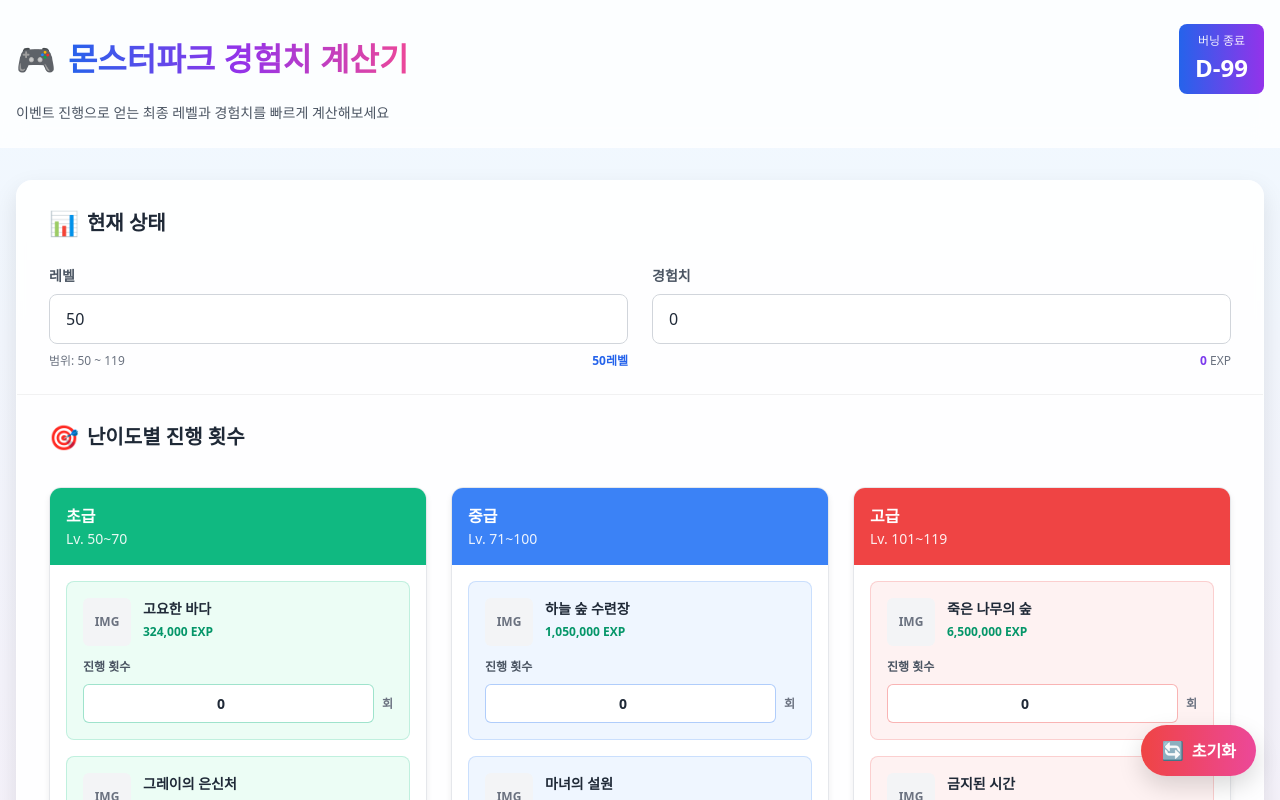
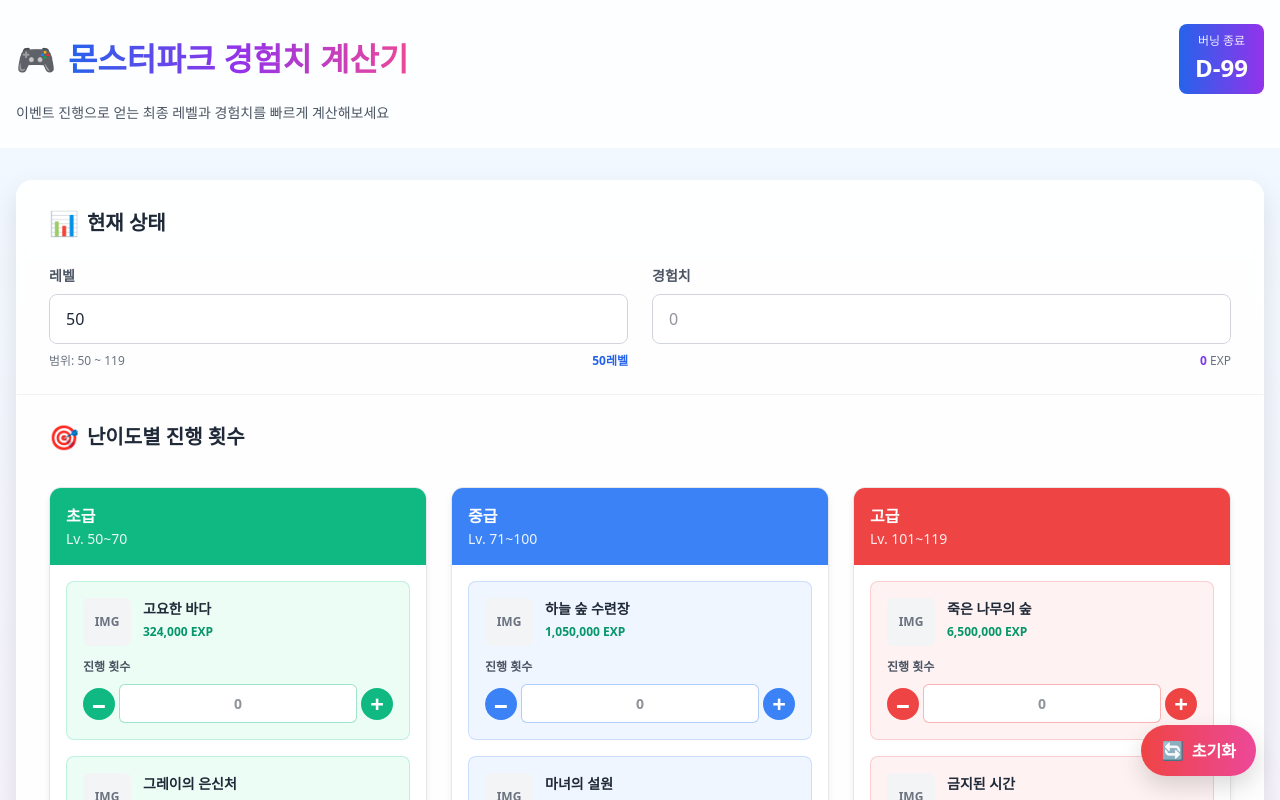
Before and after one commit to taykim7/mp-exp-calc, a Next.js app: page / in a window 1280 px wide. Shown: the top 800 px of the page. Built offline with nearby package versions, Linux system fonts and the light colour scheme.

Commit message:
feat : 계산기 편의성 추가
(1) 횟수 입력시 플러스 마이너스 버튼 추가
(2) 0 이 지워지지 않는 문제 수정

```diff
--- a/src/components/DifficultyEventInput.tsx
+++ b/src/components/DifficultyEventInput.tsx
@@ -65,12 +65,52 @@ export function DifficultyEventInput({ eventsData: providedEventsData }: Difficu
                       <label style={{ fontSize: '0.75rem', fontWeight: 600, color: '#4b5563', display: 'block', marginBottom: '0.5rem' }}>
                         진행 횟수
                       </label>
-                      <div style={{ display: 'flex', alignItems: 'center', gap: '0.5rem' }}>
+                      <div style={{ display: 'flex', alignItems: 'center', gap: '0.25rem', flexWrap: 'wrap' }}>
+                        {/* - 버튼 */}
+                        <button
+                          onClick={() => {
+                            const current = eventCounts[event.id] || 0
+                            setEventCount(finalLevel, event.id, Math.max(0, current - 1))
+                          }}
+                          style={{
+                            width: '2rem',
+                            height: '2rem',
+                            minWidth: '2rem',
+                            minHeight: '2rem',
+                            borderRadius: '50%',
+                            border: `2px solid ${colors.bg}`,
+                            background: colors.bg,
+                            color: 'white',
+                            fontSize: '1.5rem',
+                            fontWeight: 700,
+                            cursor: 'pointer',
+                            display: 'flex',
+                            alignItems: 'center',
+                            justifyContent: 'center',
+                            transition: 'all 0.2s',
+                            padding: '0',
+                            flex: '0 0 auto',
+                            lineHeight: '1',
+                          }}
+                          onMouseOver={(e) => {
+                            e.currentTarget.style.opacity = '0.9'
+                          }}
+                          onMouseOut={(e) => {
+                            e.currentTarget.style.opacity = '1'
+                          }}
+                        >
+                          −
+                        </button>
+
+                        {/* 숫자 입력 */}
                         <input
-                          type="number"
-                          min={0}
-                          value={eventCounts[event.id] || 0}
-                          onChange={(e) => setEventCount(finalLevel, event.id, Number(e.target.value))}
+                          type="text"
+                          inputMode="numeric"
+                          value={eventCounts[event.id] === 0 ? '' : (eventCounts[event.id] || '')}
+                          onChange={(e) => {
+                            const value = e.target.value.replace(/[^0-9]/g, '')
+                            setEventCount(finalLevel, event.id, value === '' ? 0 : Math.max(0, Number(value)))
+                          }}
                           placeholder="0"
                           style={{
                             flex: 1,
@@ -88,7 +128,44 @@ export function DifficultyEventInput({ eventsData: providedEventsData }: Difficu
                           onFocus={(e) => (e.currentTarget.style.borderColor = colors.bg)}
                           onBlur={(e) => (e.currentTarget.style.borderColor = colors.bg + '66')}
                         />
-                        <span style={{ fontSize: '0.75rem', fontWeight: 600, color: '#6b7280' }}>회</span>
+
+                        {/* + 버튼 */}
+                        <button
+                          onClick={() => {
+                            const current = eventCounts[event.id] || 0
+                            setEventCount(finalLevel, event.id, current + 1)
+                          }}
+                          style={{
+                            width: '2rem',
+                            height: '2rem',
+                            minWidth: '2rem',
+                            minHeight: '2rem',
+                            borderRadius: '50%',
+                            border: `2px solid ${colors.bg}`,
+                            background: colors.bg,
+                            color: 'white',
+                            fontSize: '1.5rem',
+                            fontWeight: 700,
+                            cursor: 'pointer',
+                            display: 'flex',
+                            alignItems: 'center',
+                            justifyContent: 'center',
+                            transition: 'all 0.2s',
+                            padding: '0',
+                            flex: '0 0 auto',
+                            lineHeight: '1',
+                          }}
+                          onMouseOver={(e) => {
+                            e.currentTarget.style.opacity = '0.9'
+                          }}
+                          onMouseOut={(e) => {
+                            e.currentTarget.style.opacity = '1'
+                          }}
+                        >
+                          +
+                        </button>
+
+                        {/* <span style={{ fontSize: '0.75rem', fontWeight: 600, color: '#6b7280' }}>회</span> */}
                       </div>
                     </div>
                   </div>
--- a/src/components/InputSection.tsx
+++ b/src/components/InputSection.tsx
@@ -18,11 +18,13 @@ export function InputSection() {
             레벨
           </label>
           <input
-            type="number"
-            value={currentLevel}
-            onChange={(e) => setCurrentLevel(Number(e.target.value))}
-            min={50}
-            max={120}
+            type="text"
+            inputMode="numeric"
+            value={currentLevel === 0 ? '' : currentLevel}
+            onChange={(e) => {
+              const value = e.target.value.replace(/[^0-9]/g, '')
+              setCurrentLevel(value === '' ? 0 : Number(value))
+            }}
             style={{
               padding: '0.75rem 1rem',
               borderRadius: '0.5rem',
@@ -36,7 +38,7 @@ export function InputSection() {
             onFocus={(e) => (e.currentTarget.style.borderColor = '#3b82f6')}
             onBlur={(e) => {
               const value = Number(e.target.value)
-              if (value < 50) {
+              if (!e.target.value || value < 50) {
                 setCurrentLevel(50)  // 최소값으로 보정
               } else if (value > 120) {
                 setCurrentLevel(120)  // 최대값으로 보정
@@ -55,11 +57,14 @@ export function InputSection() {
             경험치
           </label>
           <input
-            type="number"
-            value={currentExp}
-            onChange={(e) => setCurrentExp(Number(e.target.value))}
-            step="1"
-            min="0"
+            type="text"
+            inputMode="numeric"
+            value={currentExp || ''}
+            onChange={(e) => {
+              const value = e.target.value.replace(/[^0-9]/g, '')
+              setCurrentExp(value === '' ? 0 : Number(value))
+            }}
+            placeholder="0"
             style={{
               padding: '0.75rem 1rem',
               borderRadius: '0.5rem',
@@ -70,9 +75,15 @@ export function InputSection() {
               outline: 'none',
               boxSizing: 'border-box',
             }}
-            onFocus={(e) => (e.currentTarget.style.borderColor = '#9333ea')}
-            onBlur={(e) => (e.currentTarget.style.borderColor = '#d1d5db')}
-            // TODO 해당 레벨대의 최대 경험치로
+            onFocus={(e) => {
+              e.currentTarget.style.borderColor = '#9333ea'
+              e.currentTarget.select()
+            }}
+            onBlur={(e) => {
+              const value = Number(e.target.value) || 0
+              setCurrentExp(Math.max(0, value))
+              e.currentTarget.style.borderColor = '#d1d5db'
+            }}
           />
           <div style={{ display: 'flex', justifyContent: 'flex-end', fontSize: '0.75rem', color: '#6b7280' }}>
             <span style={{ fontWeight: 600, color: '#7c3aed' }}>{currentExp.toLocaleString()}</span>
```
